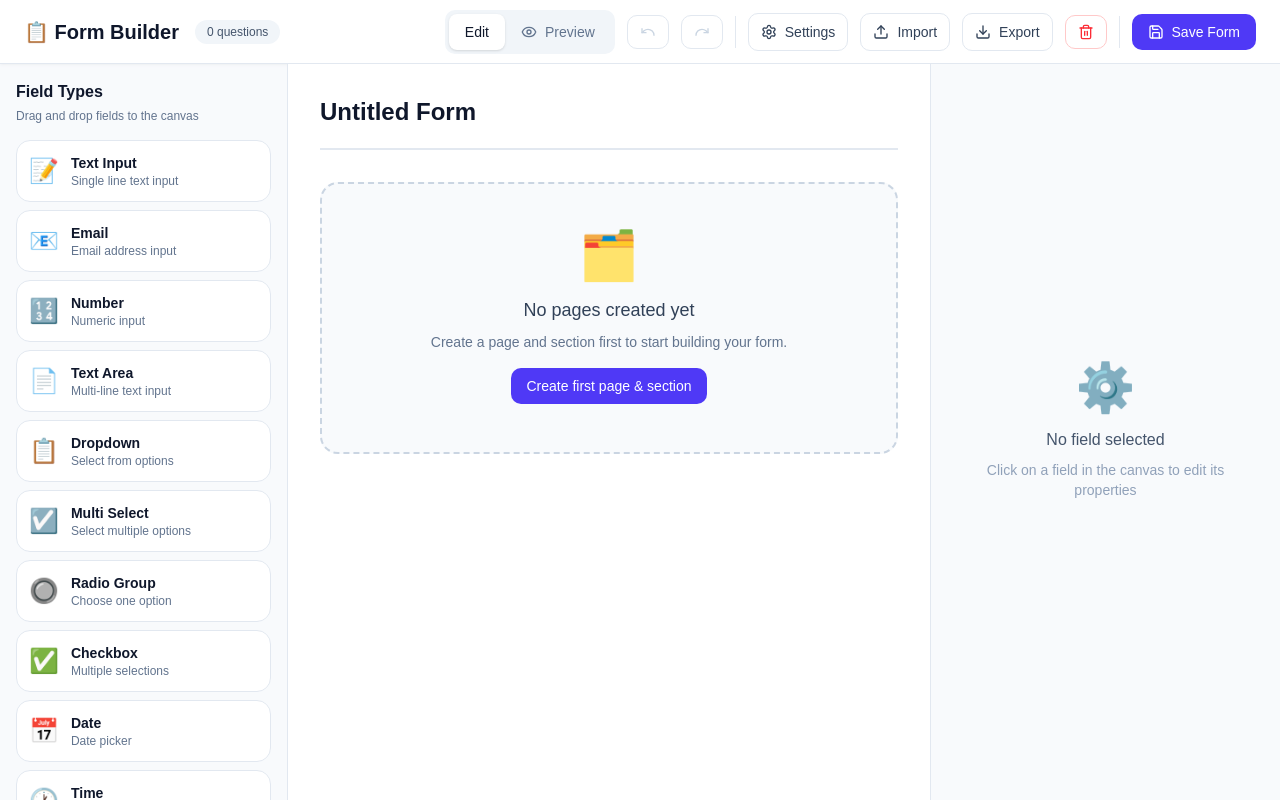
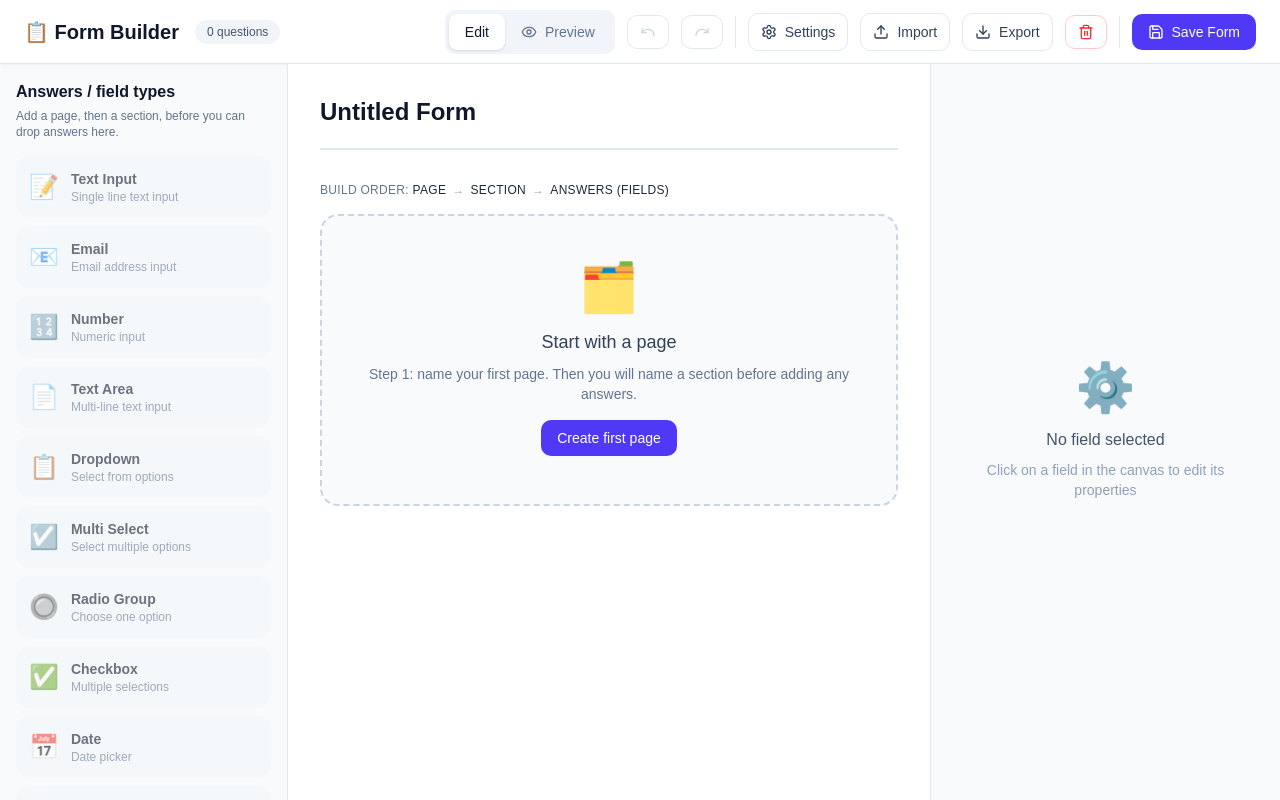
Before and after one commit to senthil-athiban/schema-form-builder, a React (Vite) app: page / in a window 1280 px wide. Built offline with nearby package versions, Linux system fonts and the light colour scheme.

Commit message:
refactor: ui

```diff
--- a/src/form-builder/components/canvas.component.tsx
+++ b/src/form-builder/components/canvas.component.tsx
@@ -18,11 +18,11 @@ import { Label } from "@/shared/components/ui/label";
 import { useState } from "react";
 import { Button } from "@/shared/components/ui/button";
 
-type CanvasModalMode = "setup" | "page" | "section";
+type CanvasModalMode = "page" | "section";
 
 const Canvas = () => {
   const [modalOpen, setModalOpen] = useState(false);
-  const [modalMode, setModalMode] = useState<CanvasModalMode>("setup");
+  const [modalMode, setModalMode] = useState<CanvasModalMode>("page");
   const [pageTitleInput, setPageTitleInput] = useState("");
   const [sectionTitleInput, setSectionTitleInput] = useState("");
 
@@ -44,7 +44,7 @@ const Canvas = () => {
 
   const activeSections = activePage?.sections ?? [];
   const hasSections = activeSections.length > 0;
-  const isEmpty = activeSections.every((q) => q.questions.length === 0);
+  // const isEmpty = activeSections.every((q) => q.questions.length === 0);
 
   const closeModal = () => {
     setModalOpen(false);
@@ -52,16 +52,10 @@ const Canvas = () => {
     setSectionTitleInput("");
   };
 
-  const openSetupModal = () => {
-    setModalMode("setup");
-    setPageTitleInput("");
-    setSectionTitleInput("");
-    setModalOpen(true);
-  };
-
   const openPageModal = () => {
     setModalMode("page");
     setPageTitleInput("");
+    setSectionTitleInput("");
     setModalOpen(true);
   };
 
@@ -73,47 +67,21 @@ const Canvas = () => {
   };
 
   const handleSubmitModal = () => {
-    if (modalMode === "setup") {
-      const pt = pageTitleInput.trim();
-      const st = sectionTitleInput.trim();
-      if (!pt || !st) {
-        alert("Please enter both a page title and a section title.");
-        return;
-      }
-      addPage({ label: pt });
-      const updatedPages = useFormBuilderStore.getState().currentForm.pages;
-      const newPage = updatedPages[updatedPages.length - 1];
-      if (!newPage) return;
-      addSection(newPage.id, { label: st });
-      const pageAfter = useFormBuilderStore
-        .getState()
-        .currentForm.pages.find((p) => p.id === newPage.id);
-      const newSection =
-        pageAfter?.sections[pageAfter.sections.length - 1];
-      if (newSection) {
-        setSelection({
-          type: "section",
-          pageId: newPage.id,
-          sectionId: newSection.id,
-        });
-      }
-      closeModal();
-      return;
-    }
-
     if (modalMode === "page") {
       const pt = pageTitleInput.trim();
       if (!pt) {
-        alert("Please enter a page title.");
+        alert("Please enter a page name.");
         return;
       }
       addPage({ label: pt });
       const updatedPages = useFormBuilderStore.getState().currentForm.pages;
       const newlyCreatedPage = updatedPages[updatedPages.length - 1];
-      if (newlyCreatedPage) {
+      if (!newlyCreatedPage) return;
       setSelection({ type: "page", pageId: newlyCreatedPage.id });
-      }
-      closeModal();
+      setPageTitleInput("");
+      setSectionTitleInput("");
+      setModalMode("section");
+      setModalOpen(true);
       return;
     }
 
@@ -121,7 +89,7 @@ const Canvas = () => {
       if (!activePage) return;
       const st = sectionTitleInput.trim();
       if (!st) {
-        alert("Please enter a section title.");
+        alert("Please enter a section name.");
         return;
       }
       addSection(activePage.id, { label: st });
@@ -141,22 +109,13 @@ const Canvas = () => {
     }
   };
 
-  const modalCopy =
-    modalMode === "setup"
-      ? {
-          title: "Create your first page",
-          description:
-            "Enter a page title and a section title before you add fields.",
-        }
-      : modalMode === "page"
-        ? {
-            title: "Add page",
-            description: "Enter a title for the new page.",
-          }
-        : {
-            title: "Add section",
-            description: "Enter a title for the new section.",
-          };
+  const modalTitle =
+    modalMode === "page" ? "Name your page" : "Name your section";
+
+  const modalDescription =
+    modalMode === "page"
+      ? "Step 1 of 3: create a page. Next you will name a section, then you can add answers (fields)."
+      : `Step 2 of 3: add a section to "${activePage?.label || "this page"}". After this you can drag field types from the left as answers.`;
 
   return (
     <>
@@ -178,11 +137,20 @@ const Canvas = () => {
             )}
           </div>
 
+          <p className="mb-4 text-xs font-medium tracking-wide text-slate-500 uppercase">
+            Build order: <span className="text-slate-800">Page</span>
+            <span className="mx-1.5 text-slate-400">→</span>
+            <span className="text-slate-800">Section</span>
+            <span className="mx-1.5 text-slate-400">→</span>
+            <span className="text-slate-800">Answers (fields)</span>
+          </p>
+
           {currentForm.pages.length > 0 ? (
             <div className="mb-6 flex flex-wrap items-center gap-2">
               {currentForm.pages.map((page, index) => (
                 <button
                   key={page.id}
+                  type="button"
                   onClick={() =>
                     setSelection({ type: "page", pageId: page.id })
                   }
@@ -196,19 +164,24 @@ const Canvas = () => {
                 </button>
               ))}
               <button
+                type="button"
                 onClick={openPageModal}
                 className="rounded-lg border border-indigo-200 bg-white px-3 py-2 text-sm font-medium text-indigo-700 transition hover:bg-indigo-50"
               >
-                + Add Page
+                + Add page
               </button>
-              {activePage ? (
-                <button
-                  onClick={openSectionModal}
-                  className="rounded-lg border border-slate-200 bg-white px-3 py-2 text-sm font-medium text-slate-700 transition hover:bg-slate-50"
+            </div>
+          ) : null}
+
+          {activePage && !hasSections ? (
+            <div
+              className="mb-4 rounded-lg border border-amber-200 bg-amber-50 px-4 py-3 text-sm text-amber-950"
+              role="status"
             >
-                  + Add Section
-                </button>
-              ) : null}
+              <strong className="font-semibold">Next:</strong> name a section
+              for &quot;{activePage.label || "this page"}&quot; using{" "}
+              <strong>+ Add section</strong> below, or the button in the empty
+              area.
             </div>
           ) : null}
 
@@ -216,52 +189,41 @@ const Canvas = () => {
             <div className="rounded-2xl border-2 border-dashed border-slate-300 bg-slate-50 px-8 py-12 text-center">
               <div className="mb-4 text-5xl">🗂️</div>
               <h3 className="mb-2 text-lg font-medium text-slate-700">
-                No pages created yet
+                Start with a page
               </h3>
               <p className="text-sm text-slate-500">
-                Create a page and section first to start building your form.
+                Step 1: name your first page. Then you will name a section
+                before adding any answers.
               </p>
               <button
-                onClick={openSetupModal}
+                type="button"
+                onClick={openPageModal}
                 className="mt-4 rounded-lg bg-indigo-600 px-4 py-2 text-sm font-medium text-white transition hover:bg-indigo-700"
               >
-                Create first page & section
+                Create first page
               </button>
             </div>
           ) : !hasSections ? (
             <div className="rounded-2xl border-2 border-dashed border-slate-300 bg-slate-50 px-8 py-12 text-center">
               <div className="mb-4 text-5xl">🧱</div>
               <h3 className="mb-2 text-lg font-medium text-slate-700">
-                No sections in this page
+                Add a section on this page
               </h3>
               <p className="text-sm text-slate-500">
-                Add a section (with a title) before you drop fields.
+                Step 2: sections hold your questions. Use{" "}
+                <strong>+ Add section</strong> in the bar above, or here.
               </p>
               <button
+                type="button"
                 onClick={openSectionModal}
                 className="mt-4 rounded-lg bg-indigo-600 px-4 py-2 text-sm font-medium text-white transition hover:bg-indigo-700"
               >
-                Add first section
+                Name first section
               </button>
             </div>
-          ) : isEmpty ? (
-            <div
-              className={`rounded-2xl border-2 border-dashed px-8 py-12 text-center transition-all ${
-                isOver
-                  ? "border-indigo-300 bg-indigo-50"
-                  : "border-slate-300 bg-slate-50"
-              }`}
-            >
-              <div className="mb-4 text-5xl">📋</div>
-              <h3 className="mb-2 text-lg font-medium text-slate-700">
-                Drop fields here to start building
-              </h3>
-              <p className="text-sm text-slate-500">
-                Drag field types from the left panel to create your form
-              </p>
-            </div>
           ) : (
-            activeSections.map((section) => (
+            <div className="space-y-4">
+              {activeSections.map((section) => (
                 <div
                   key={section.id}
                   className="mb-4 rounded-xl border border-slate-200 bg-slate-50/50 p-4"
@@ -276,6 +238,7 @@ const Canvas = () => {
                     </p>
                   </div>
 
+                  {section.questions.length > 0 ? (
                     <SortableContext
                       items={section.questions.map((f) => f.id)}
                       strategy={verticalListSortingStrategy}
@@ -293,8 +256,24 @@ const Canvas = () => {
                           ))}
                       </div>
                     </SortableContext>
+                  ) : (
+                    <div className="text-sm text-slate-600">
+                      Add your first question
                     </div>
-            ))
+                  )}
+                </div>
+              ))}
+              {activePage ? (
+                <button
+                  type="button"
+                  onClick={openSectionModal}
+                  className="rounded-lg border border-slate-200 bg-white px-3 py-2 text-sm font-medium text-slate-700 transition hover:bg-slate-50"
+                  title="Add another section on this page"
+                >
+                  + Add new section
+                </button>
+              ) : null}
+            </div>
           )}
         </div>
       </main>
@@ -307,14 +286,14 @@ const Canvas = () => {
       >
         <DialogContent>
           <DialogHeader>
-            <DialogTitle>{modalCopy.title}</DialogTitle>
-            <DialogDescription>{modalCopy.description}</DialogDescription>
+            <DialogTitle>{modalTitle}</DialogTitle>
+            <DialogDescription>{modalDescription}</DialogDescription>
           </DialogHeader>
 
           <div className="flex flex-col gap-4 py-2">
-            {(modalMode === "setup" || modalMode === "page") && (
+            {modalMode === "page" && (
               <div className="flex flex-col gap-2">
-                <Label htmlFor="canvas-page-title">Page title</Label>
+                <Label htmlFor="canvas-page-title">Page name</Label>
                 <Input
                   id="canvas-page-title"
                   type="text"
@@ -327,12 +306,13 @@ const Canvas = () => {
                       handleSubmitModal();
                     }
                   }}
+                  autoFocus
                 />
               </div>
             )}
-            {(modalMode === "setup" || modalMode === "section") && (
+            {modalMode === "section" && (
               <div className="flex flex-col gap-2">
-                <Label htmlFor="canvas-section-title">Section title</Label>
+                <Label htmlFor="canvas-section-title">Section name</Label>
                 <Input
                   id="canvas-section-title"
                   type="text"
@@ -345,6 +325,7 @@ const Canvas = () => {
                       handleSubmitModal();
                     }
                   }}
+                  autoFocus
                 />
               </div>
             )}
@@ -355,11 +336,7 @@ const Canvas = () => {
               Cancel
             </Button>
             <Button type="button" onClick={handleSubmitModal}>
-              {modalMode === "setup"
-                ? "Create page & section"
-                : modalMode === "page"
-                  ? "Add page"
-                  : "Add section"}
+              {modalMode === "page" ? "Continue" : "Add section"}
             </Button>
           </DialogFooter>
         </DialogContent>
--- a/src/form-builder/components/fields-palette.component.tsx
+++ b/src/form-builder/components/fields-palette.component.tsx
@@ -104,23 +104,32 @@ const FIELD_DEFINITIONS: FieldDefinition[] = [
 
 interface DraggableFieldProps {
   field: FieldDefinition;
+  disabled?: boolean;
 }
 
-const DraggableField: React.FC<DraggableFieldProps> = ({ field }) => {
+const DraggableField: React.FC<DraggableFieldProps> = ({
+  field,
+  disabled = false,
+}) => {
   const { attributes, listeners, setNodeRef, isDragging } = useDraggable({
     id: `palette-${field.type}`,
     data: { field },
+    disabled,
   });
 
   return (
     <div
       ref={setNodeRef}
-      {...listeners}
-      {...attributes}
-      className={`mb-2 cursor-grab rounded-xl border px-3 py-3 transition-all ${
-        isDragging
-          ? "border-indigo-200 bg-indigo-50 shadow-sm"
-          : "border-slate-200 bg-white hover:border-indigo-200 hover:shadow-sm"
+      {...(disabled ? {} : listeners)}
+      {...(disabled ? {} : attributes)}
+      className={`mb-2 rounded-xl border px-3 py-3 transition-all ${
+        disabled
+          ? "cursor-not-allowed border-slate-100 bg-slate-100/80 opacity-60"
+          : `cursor-grab ${
+              isDragging
+                ? "border-indigo-200 bg-indigo-50 shadow-sm"
+                : "border-slate-200 bg-white hover:border-indigo-200 hover:shadow-sm"
+            }`
       }`}
     >
       <div className="flex items-center gap-3">
@@ -134,16 +143,31 @@ const DraggableField: React.FC<DraggableFieldProps> = ({ field }) => {
   );
 };
 
-export const FieldsPalette: React.FC = () => {
+interface FieldsPaletteProps {
+  /** When false, fields cannot be dragged until the canvas has at least one section. */
+  fieldsEnabled?: boolean;
+}
+
+export const FieldsPalette: React.FC<FieldsPaletteProps> = ({
+  fieldsEnabled = true,
+}) => {
   return (
     <aside className="h-full w-72 overflow-y-auto border-r border-slate-200 bg-slate-50/70 p-4">
-      <h3 className="mb-1 text-base font-semibold text-slate-900">Field Types</h3>
+      <h3 className="mb-1 text-base font-semibold text-slate-900">
+        Answers / field types
+      </h3>
       <p className="mb-4 text-xs text-slate-500">
-        Drag and drop fields to the canvas
+        {fieldsEnabled
+          ? "Drag fields into a section on the canvas."
+          : "Add a page, then a section, before you can drop answers here."}
       </p>
       <div>
         {FIELD_DEFINITIONS.map((field) => (
-          <DraggableField key={field.type} field={field} />
+          <DraggableField
+            key={field.type}
+            field={field}
+            disabled={!fieldsEnabled}
+          />
         ))}
       </div>
     </aside>
--- a/src/form-builder/components/form-builder.component.tsx
+++ b/src/form-builder/components/form-builder.component.tsx
@@ -299,7 +299,7 @@ export const FormBuilder: React.FC = () => {
             onDragEnd={handleDragEnd}
           >
             {/* Left: Fields Palette */}
-            <FieldsPalette />
+            <FieldsPalette fieldsEnabled={Boolean(activeSection)} />
 
             {/* Center: Canvas */}
             <Canvas />
```
Lines whose indentation alone changed are shown as unchanged.
